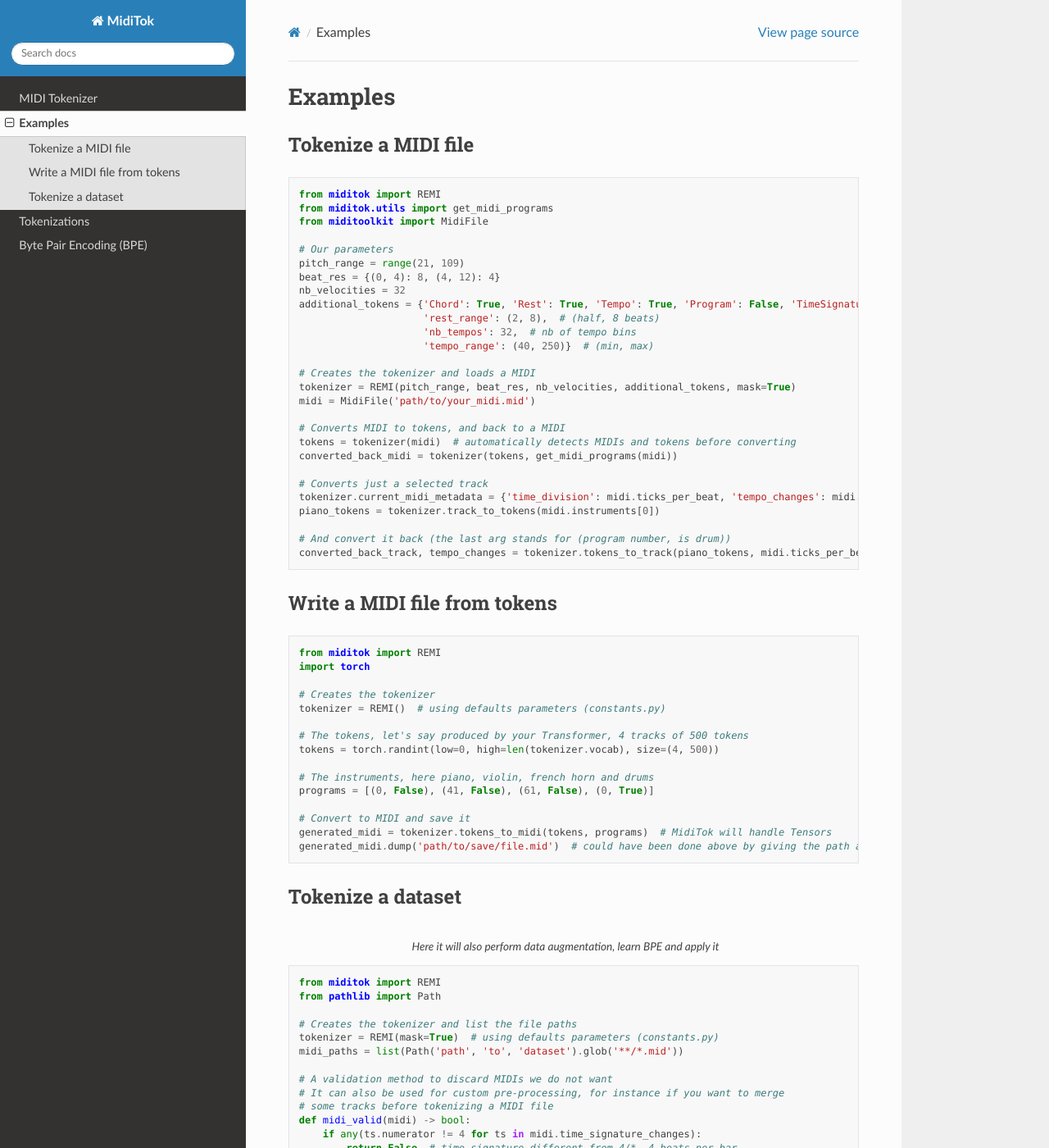
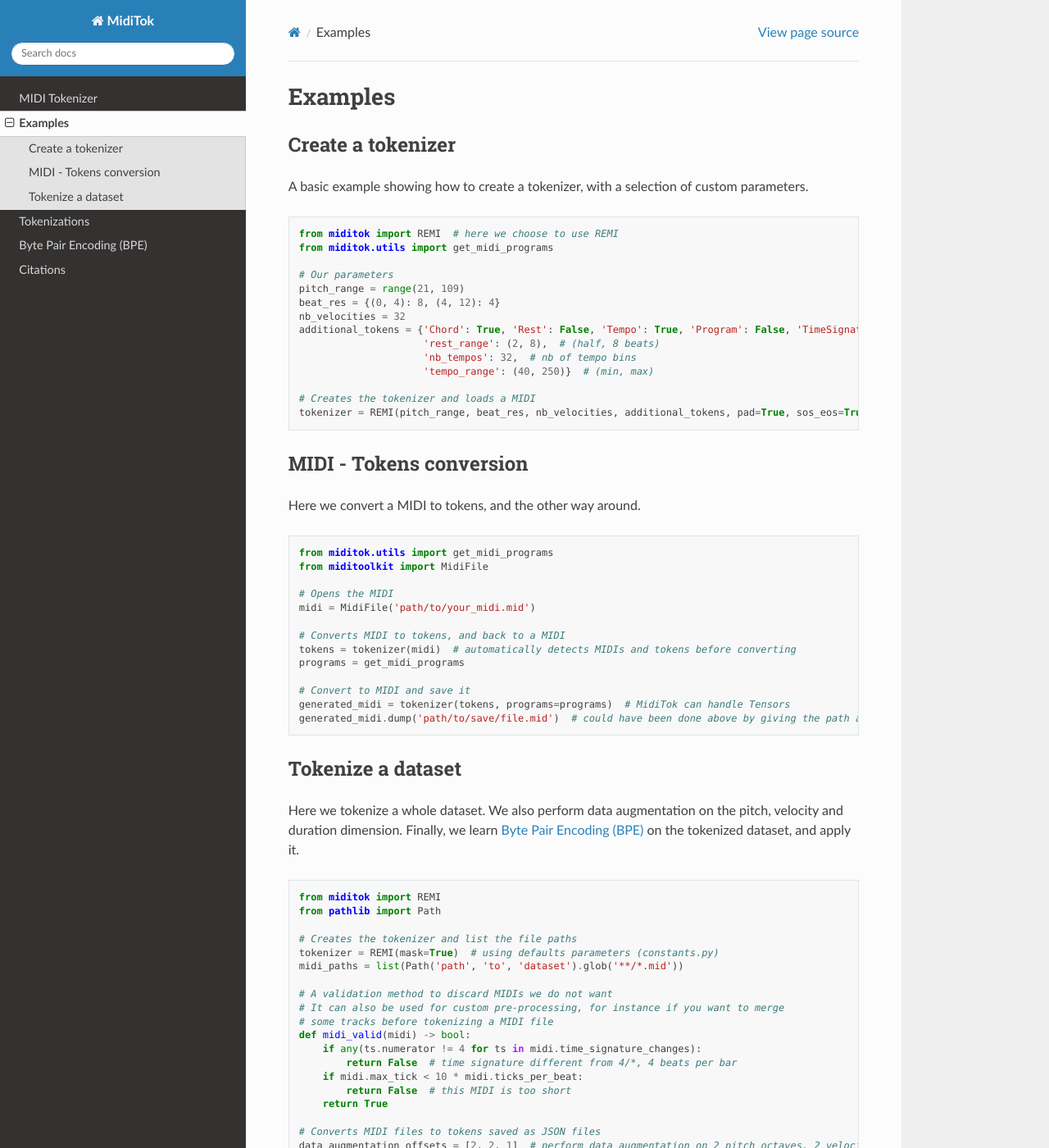
Before and after one commit to Natooz/MidiTok, a Sphinx documentation site: the page built from docs/examples.rst, in a window 1280 px wide and 1400 px high. Shown: the whole window at 82% size. Built offline with Sphinx 7.4.7 and the Read the Docs theme 2.0.0, drawn with Linux system fonts in a browser that asks for light colours; some of the changed text lies outside the part shown.

```diff
--- a/docs/examples.rst
+++ b/docs/examples.rst
@@ -2,65 +2,57 @@
 Examples
 =================
 
-Tokenize a MIDI file
+Create a tokenizer
 ------------------------
+
+A basic example showing how to create a tokenizer, with a selection of custom parameters.
 
 ..  code-block:: python
 
-    from miditok import REMI
+    from miditok import REMI  # here we choose to use REMI
     from miditok.utils import get_midi_programs
-    from miditoolkit import MidiFile
 
     # Our parameters
     pitch_range = range(21, 109)
     beat_res = {(0, 4): 8, (4, 12): 4}
     nb_velocities = 32
-    additional_tokens = {'Chord': True, 'Rest': True, 'Tempo': True, 'Program': False, 'TimeSignature': False,
+    additional_tokens = {'Chord': True, 'Rest': False, 'Tempo': True, 'Program': False, 'TimeSignature': False,
                          'rest_range': (2, 8),  # (half, 8 beats)
                          'nb_tempos': 32,  # nb of tempo bins
                          'tempo_range': (40, 250)}  # (min, max)
 
     # Creates the tokenizer and loads a MIDI
-    tokenizer = REMI(pitch_range, beat_res, nb_velocities, additional_tokens, mask=True)
+    tokenizer = REMI(pitch_range, beat_res, nb_velocities, additional_tokens, pad=True, sos_eos=True, mask=True, sep=False)
+
+MIDI - Tokens conversion
+-------------------------------
+
+Here we convert a MIDI to tokens, and the other way around.
+
+..  code-block:: python
+
+    from miditok.utils import get_midi_programs
+    from miditoolkit import MidiFile
+
+    # Opens the MIDI
     midi = MidiFile('path/to/your_midi.mid')
 
     # Converts MIDI to tokens, and back to a MIDI
     tokens = tokenizer(midi)  # automatically detects MIDIs and tokens before converting
-    converted_back_midi = tokenizer(tokens, get_midi_programs(midi))
-
-    # Converts just a selected track
-    tokenizer.current_midi_metadata = {'time_division': midi.ticks_per_beat, 'tempo_changes': midi.tempo_changes}
-    piano_tokens = tokenizer.track_to_tokens(midi.instruments[0])
-
-    # And convert it back (the last arg stands for (program number, is drum))
-    converted_back_track, tempo_changes = tokenizer.tokens_to_track(piano_tokens, midi.ticks_per_beat, (0, False))
-
-Write a MIDI file from tokens
--------------------------------
-
-..  code-block:: python
-
-    from miditok import REMI
-    import torch
-
-    # Creates the tokenizer
-    tokenizer = REMI()  # using defaults parameters (constants.py)
-
-    # The tokens, let's say produced by your Transformer, 4 tracks of 500 tokens
-    tokens = torch.randint(low=0, high=len(tokenizer.vocab), size=(4, 500))
-
-    # The instruments, here piano, violin, french horn and drums
-    programs = [(0, False), (41, False), (61, False), (0, True)]
+    programs = get_midi_programs
 
     # Convert to MIDI and save it
-    generated_midi = tokenizer.tokens_to_midi(tokens, programs)  # MidiTok will handle Tensors
+    generated_midi = tokenizer(tokens, programs=programs)  # MidiTok can handle Tensors
     generated_midi.dump('path/to/save/file.mid')  # could have been done above by giving the path argument
 
 Tokenize a dataset
 ------------------------
 
+Here we tokenize a whole dataset.
+We also perform data augmentation on the pitch, velocity and duration dimension.
+Finally, we learn :ref:`Byte Pair Encoding (BPE)` on the tokenized dataset, and apply it.
+
 ..  code-block:: python
-    :caption: Here it will also perform data augmentation, learn BPE and apply it
 
     from miditok import REMI
     from pathlib import Path
```
Also changed, not shown: other parts of docs/examples.rst (+1 -1 lines), README.md (+30 -265 lines), docs/bpe.rst (+21 -3 lines), docs/citations.rst (added, +144 -0 lines), docs/index.rst (+23 -4 lines).
